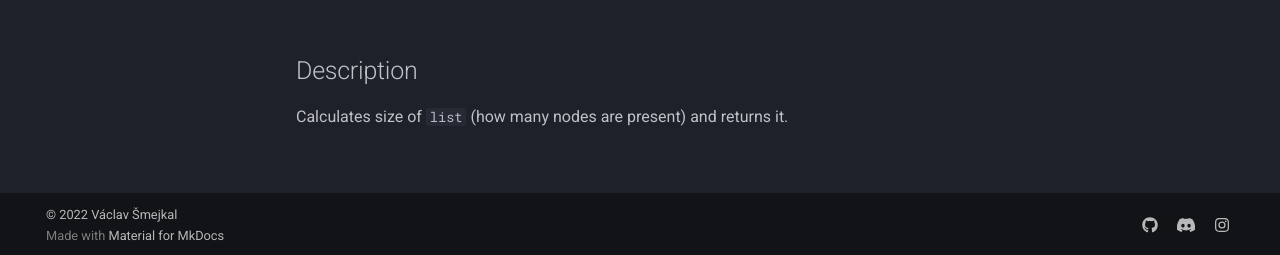
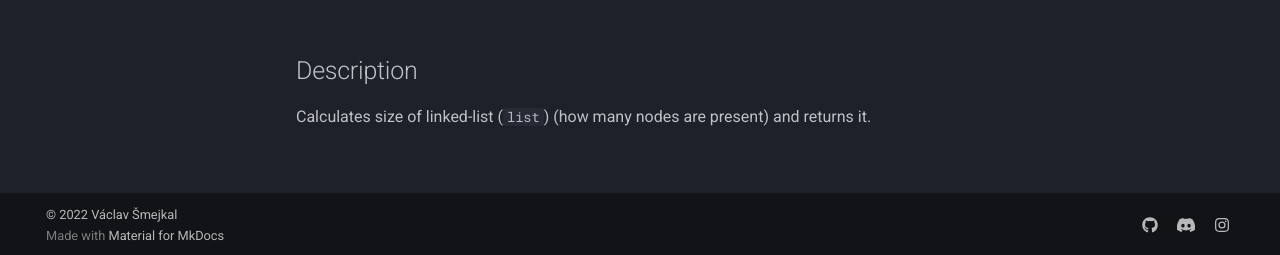
Before and after one commit to ENGO150/WHY2-docs, an MkDocs documentation site: the page built from docs/functions/core/llist/why2_list_get_size.md, in a window 1280 px wide. Shown: the part 642-897 px from the top of the page. Built offline with MkDocs 1.6.1 and Material for MkDocs 9.7.7, drawn with Linux system fonts in a browser that asks for light colours; comment, search, counter and statistics services are not loaded.

Commit message:
added missing explanation to llist-files

```diff
--- a/docs/functions/core/llist/why2_list_get_size.md
+++ b/docs/functions/core/llist/why2_list_get_size.md
@@ -34,4 +34,4 @@ along with this program.  If not, see <https://www.gnu.org/licenses/>.
 
 ## Description
 
-Calculates size of `list` (how many nodes are present) and returns it.
+Calculates size of linked-list (`list`) (how many nodes are present) and returns it.
```
Also changed, not shown: docs/functions/core/llist/why2_list_find.md (+1 -1 lines), docs/functions/core/llist/why2_list_reverse.md (+1 -1 lines).
